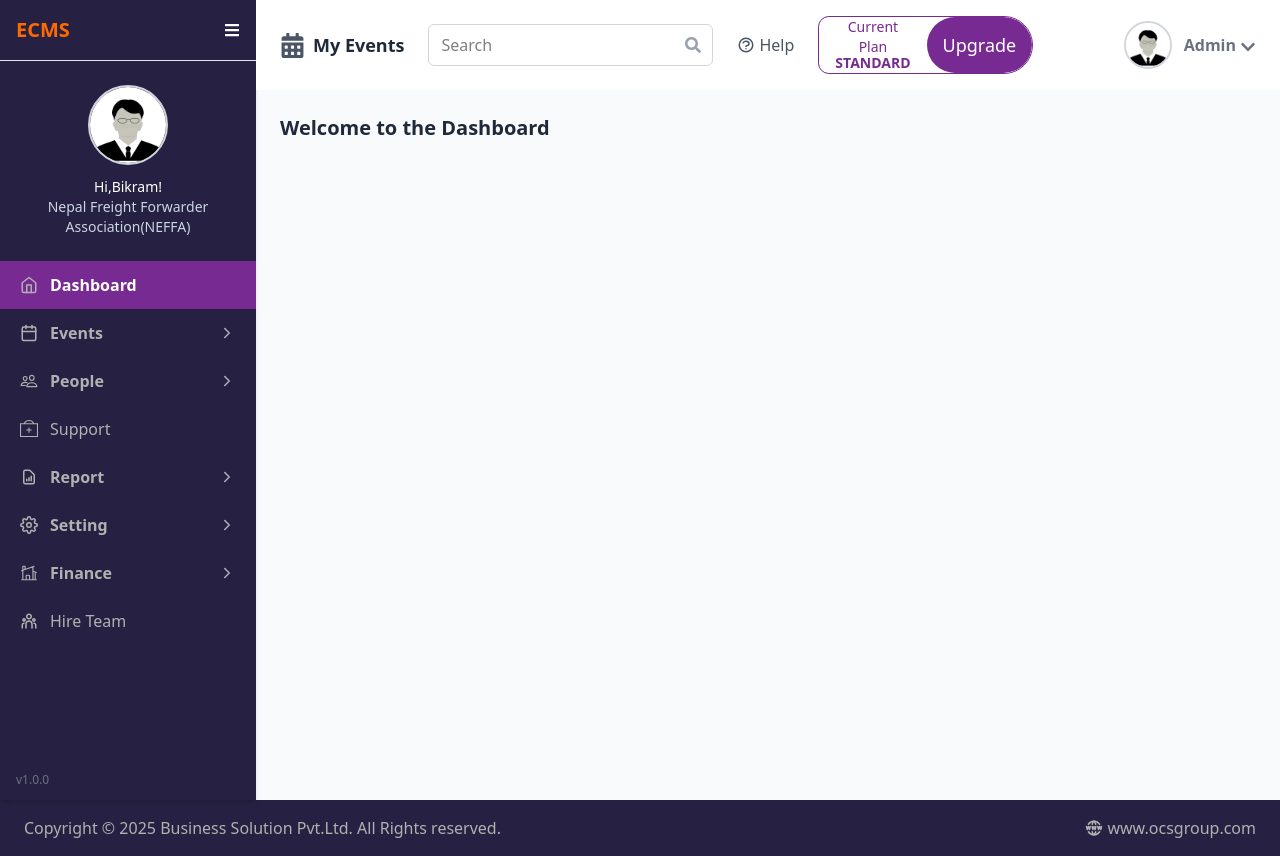
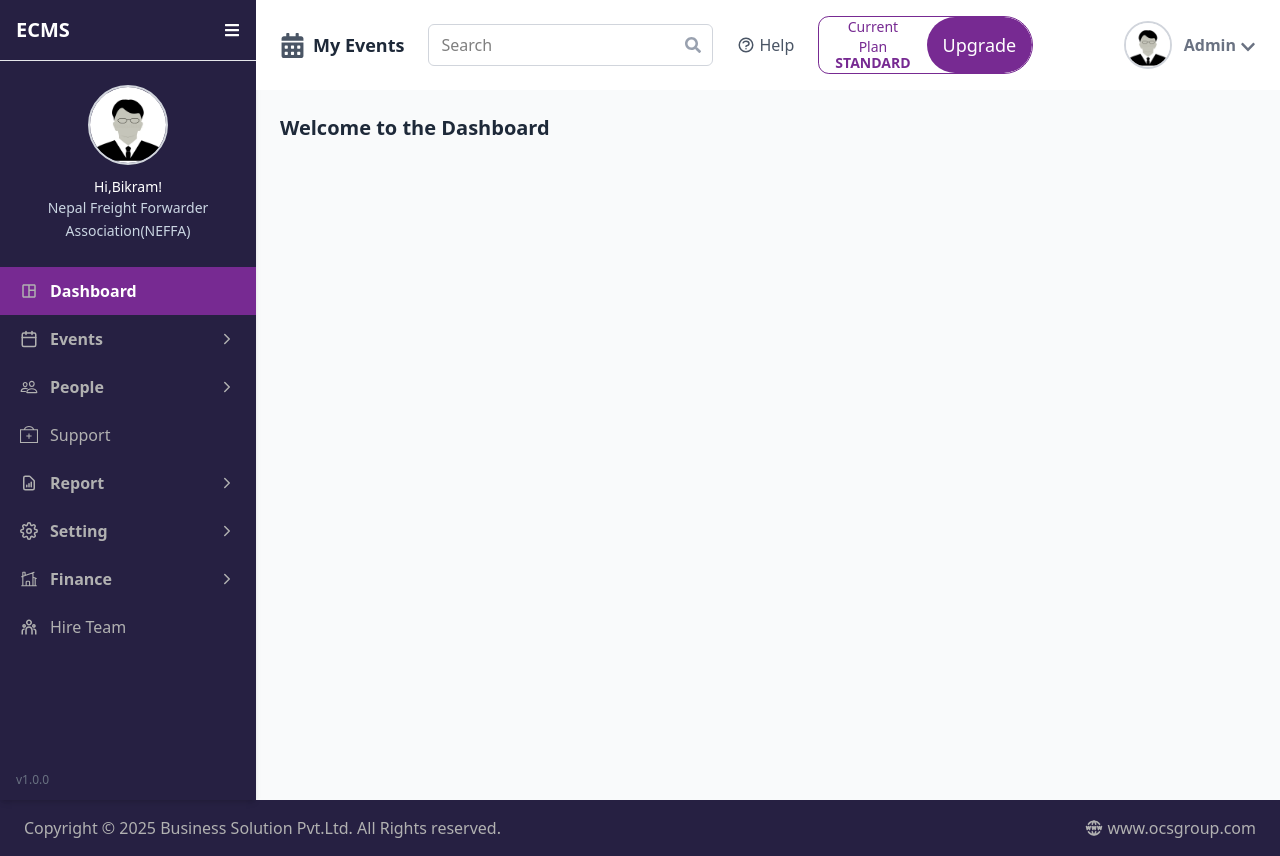
Before and after one commit to koiraladarwin/ecmsadminpage, a React (Vite) app: page / in a window 1280 px wide. Built offline with nearby package versions, Linux system fonts and the light colour scheme.

Commit message:
refactor:change the text-color and add spacing

```diff
--- a/src/features/dashboard/components/SideBar.jsx
+++ b/src/features/dashboard/components/SideBar.jsx
@@ -1,12 +1,13 @@
 import { useState } from 'react';
 import { NavLink } from 'react-router-dom';
-import { FiHome, FiCalendar, FiChevronRight, FiSettings } from 'react-icons/fi';
+import { FiCalendar, FiChevronRight, FiSettings } from 'react-icons/fi';
 import { FaBars } from 'react-icons/fa';
 import { IoPeopleOutline } from 'react-icons/io5';
 import { TfiSupport } from 'react-icons/tfi';
 import { HiOutlineDocumentReport } from 'react-icons/hi';
 import { RiTeamLine } from 'react-icons/ri';
 import { HiOutlineHomeModern } from 'react-icons/hi2';
+import { MdOutlineSpaceDashboard } from 'react-icons/md';
 
 const events = [
   { id: 'event-1', label: 'Event 1' },
@@ -29,7 +30,7 @@ export default function SideBar() {
     <div className="w-64 bg-[var(--color-sidebar-bg)] shadow-md overflow-hidden flex flex-col">
       {/* header */}
       <div className="p-4 border-b border-gray-200 flex items-center justify-between">
-        <div className="text-xl font-semibold text-orange-500">ECMS</div>
+        <div className="text-xl font-semibold text-white">ECMS</div>
         <FaBars className='text-white' />
       </div>
 
@@ -42,7 +43,8 @@ export default function SideBar() {
           className="w-20 h-20 rounded-full border-2 border-gray-300 bg-gray-100 object-cover"
         />
         <div className="mt-3 text-center text-white text-sm font-medium">
-          Hi,Bikram!<br /><span className='text-slate-300'>Nepal Freight Forwarder Association(NEFFA)</span>
+          Hi,Bikram!<br />
+          <span className='text-slate-300 leading-relaxed'>Nepal Freight Forwarder Association(NEFFA)</span>
         </div>
       </div>
 
@@ -57,7 +59,8 @@ export default function SideBar() {
             }`
           }
         >
-          <FiHome
+
+          <MdOutlineSpaceDashboard
             className="mr-3 text-[var(--color-passive-text)]" size={18}
           />
           Dashboard
```
